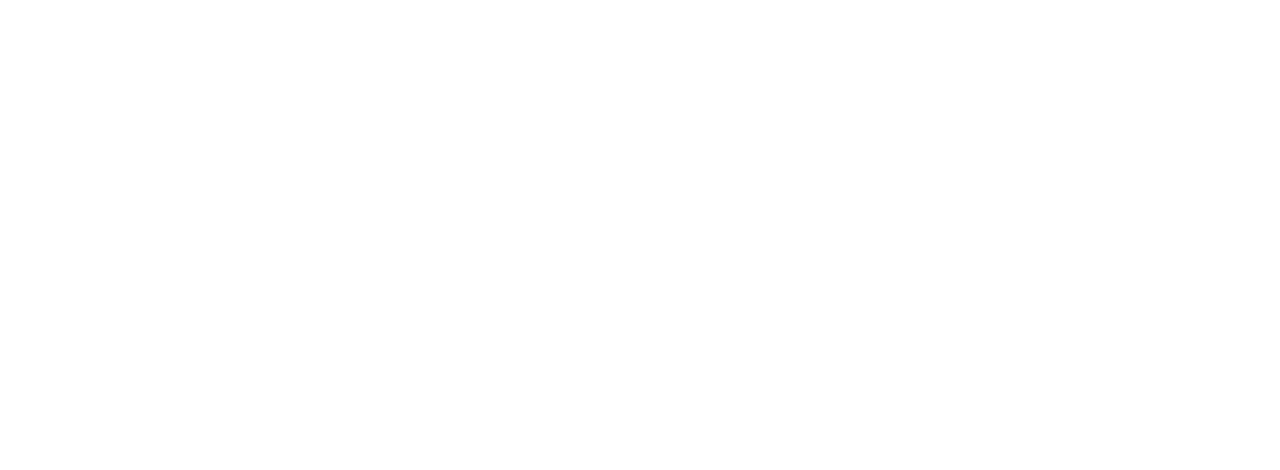
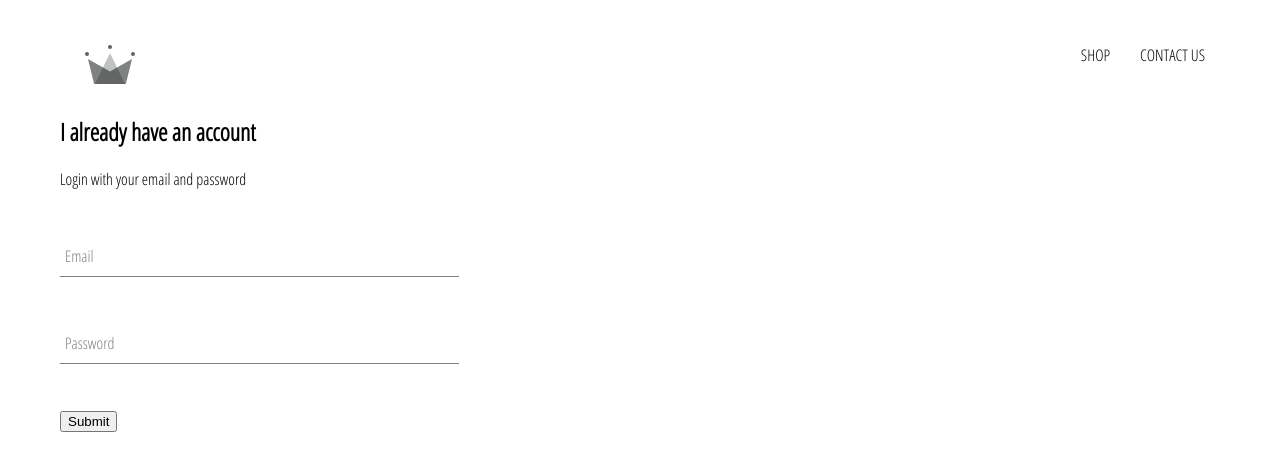
Before and after one commit to ConnorBarroso/CRWN-Clothing, a React (Create React App) app: page /login in a window 1280 px wide. Shown: the top 470 px of the page. Built offline with nearby package versions, Linux system fonts and the light colour scheme.

Commit message:
created login and form-input components +styling

```diff
--- a/src/App.css
+++ b/src/App.css
@@ -2,3 +2,8 @@ body {
   font-family: "Open Sans Condensed";
   padding: 20px 60px;
 }
+
+a {
+  text-decoration: none;
+  color: black;
+}
--- a/src/App.js
+++ b/src/App.js
@@ -1,17 +1,21 @@
 import React, { useState, useEffect, useMemo} from 'react';
 import './App.css';
-import Homepage from './pages/homepage.component.jsx'
-import { Route, Switch } from 'react-router-dom'
-import ShopPage from './pages/shop.component'
+import Homepage from './pages/homepage.component.jsx';
+import { Route, Switch } from 'react-router-dom';
+import ShopPage from './pages/shop.component';
+import loginRegister from './pages/login-register-page.component';
+import Header from './components/header.component';
 
 
 
 function App() {
   return (
     <div >
+      <Header/>
       <Switch>
         <Route  exact path='/' component={Homepage} />
         <Route  path='/shop' component={ShopPage} />
+        <Route  path='/login' component={loginRegister} />
       </Switch>
 
     </div>
--- /dev/null
+++ b/src/components/component-styles/form-input.styles.scss
@@ -0,0 +1,54 @@
+$sub-color: grey;
+$main-color: black;
+
+@mixin shrinkLabel {
+  top: -14px;
+  font-size: 12px;
+  color: $main-color;
+}
+
+.group {
+  position: relative;
+  margin: 45px 0;
+
+  .form-input {
+    background: none;
+    background-color: white;
+    color: $sub-color;
+    font-size: 18px;
+    padding: 10px 10px 10px 5px;
+    display: block;
+    width: 100%;
+    border: none;
+    border-radius: 0;
+    border-bottom: 1px solid $sub-color;
+    margin: 25px 0;
+
+    &:focus {
+      outline: none;
+    }
+
+    &:focus ~ .form-input-label {
+      @include shrinkLabel();
+    }
+  }
+
+  input[type="password"] {
+    letter-spacing: 0.3em;
+  }
+
+  .form-input-label {
+    color: $sub-color;
+    font-size: 16px;
+    font-weight: normal;
+    position: absolute;
+    pointer-events: none;
+    left: 5px;
+    top: 10px;
+    transition: 300ms ease all;
+
+    &.shrink {
+      @include shrinkLabel();
+    }
+  }
+}
--- /dev/null
+++ b/src/components/component-styles/header.styles.scss
@@ -0,0 +1,25 @@
+.header {
+  height: 70px;
+  width: 100%;
+  display: flex;
+  justify-content: space-between;
+  margin-bottom: 25px;
+
+  .logo-container {
+    height: 100%;
+    width: 70px;
+    padding: 25px;
+  }
+
+  .options {
+    width: 50%;
+    height: 100%;
+    display: flex;
+    align-items: center;
+    justify-content: flex-end;
+
+    .option {
+      padding: 10px 15px;
+    }
+  }
+}
--- /dev/null
+++ b/src/components/component-styles/login.styles.scss
@@ -0,0 +1,3 @@
+.login {
+  width: 30vw;
+}
--- /dev/null
+++ b/src/components/form-input.component.jsx
@@ -0,0 +1,19 @@
+import React from 'react';
+import './component-styles/form-input.styles.scss';
+
+const FormInput = ({ label, setUserData, ...otherProps }) => (
+
+
+    <div className='group'>
+        <input className='form-input'  onChange={e => setUserData(e.target.value)} {...otherProps}/>
+        {
+            label ?
+            (<label className={`${otherProps.value.length ? 'shrink' : ''} form-input-label`}>
+            {label}
+            </label>)
+            :null
+        }
+    </div>
+)
+
+export default FormInput;
--- /dev/null
+++ b/src/components/header.component.jsx
@@ -0,0 +1,18 @@
+import React from 'react';
+import { Link } from 'react-router-dom'
+import './component-styles/header.styles.scss';
+import { ReactComponent as Logo} from  '../assets/crown.svg'
+
+const Header = () =>(
+    <div className='header'>
+        <Link to="/" className='logo-container'>
+            <Logo className='logo'/>
+        </Link>
+        <div className='options'>
+            <Link className='option' to='/shop'>SHOP</Link>
+            <Link className='option' to='/contact'>CONTACT US</Link>
+        </div>
+    </div>
+)
+
+export default Header;
--- /dev/null
+++ b/src/components/login.component.jsx
@@ -0,0 +1,36 @@
+import React, { useState } from 'react';
+import './component-styles/login.styles.scss';
+import FormInput from './form-input.component'
+
+function Login(){
+    let [email, setEmail] = useState('')
+
+    let [password, setPassword] = useState('')
+
+    function onSubmit(e){
+        e.preventDefault();
+        const userData = {
+            email, password
+        }
+
+        console.log(userData)
+    }
+
+
+    return(
+        <div className='login'>
+            <h2>I already have an account</h2>
+            <div>Login with your email and password</div>
+
+            <form onSubmit={onSubmit}>
+                <FormInput label= 'Email' name='email' type='email' value={email} setUserData={setEmail}/>
+
+                <FormInput label= 'Password' name='password' type='password' value={password} setUserData={setPassword}/>
+
+                <input type='submit' value='Submit'/>
+            </form>
+        </div>
+    )
+}
+
+export default Login;
--- /dev/null
+++ b/src/pages/login-register-page.component.jsx
@@ -0,0 +1,11 @@
+import React from 'react';
+import './page-styles/login-register-page.styles.scss';
+import Login from '../components/login.component.jsx';
+
+const loginRegister =() =>(
+    <div className= 'login-register'>
+        <Login/>
+    </div>
+)
+
+export default loginRegister;
```
Also changed, not shown: src/assets/crown.svg (added), src/pages/page-styles/login-register-page.styles.scss (added).
